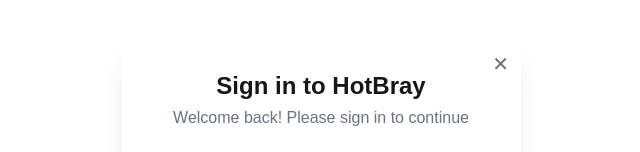
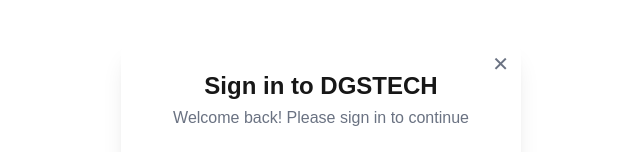
Before and after one commit to Rathnapriya1/frontend_HOTBRAY, a Next.js app: page / in a window 1280 px wide. Both pictures are taken after a click on the button "Login". Shown: the part 160-312 px from the top of the page, without its empty margins (319-959 px from the left). Built offline with nearby package versions, Linux system fonts and the light colour scheme; no server answers.

Commit message:
LoginModal.tsx

```diff
--- a/app/componets/LoginModal.tsx
+++ b/app/componets/LoginModal.tsx
@@ -16,7 +16,7 @@
         </button>
 
         {/* Heading */}
-        <h2 className="text-2xl font-bold text-center mb-1">Sign in to HotBray</h2>
+        <h2 className="text-2xl font-bold text-center mb-1">Sign in to DGSTECH </h2>
         <p className="text-gray-500 text-center mb-6">
           Welcome back! Please sign in to continue
         </p>
```
